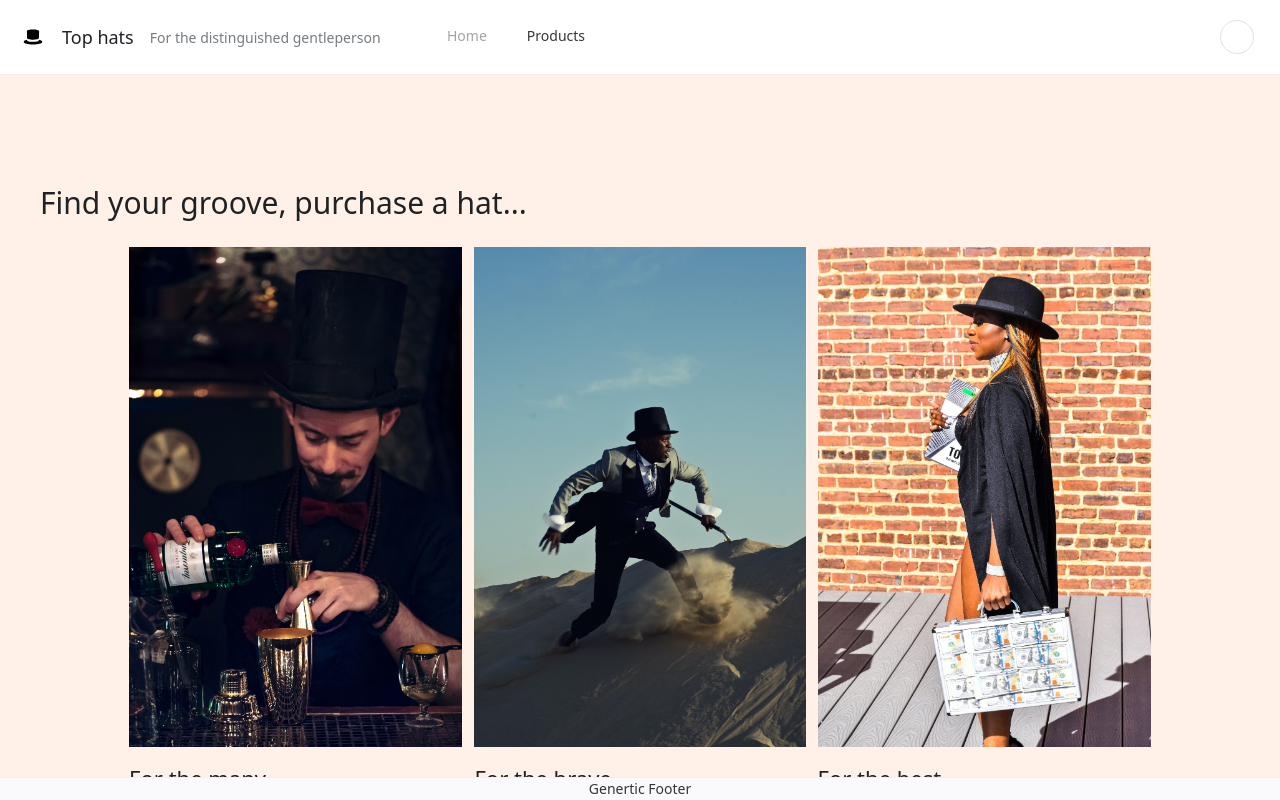
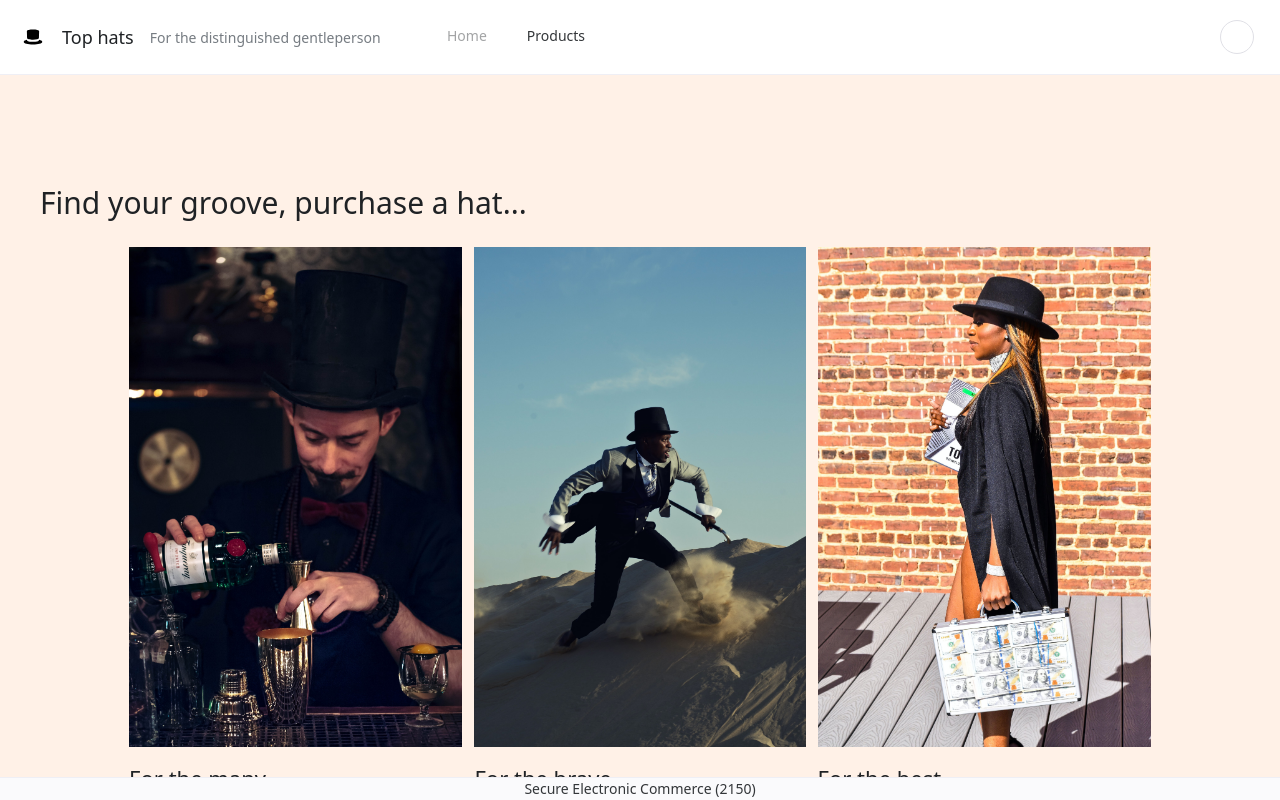
Before and after one commit to william-cohen/top-hats, a Vue app: page / in a window 1280 px wide. Built offline with nearby package versions, Linux system fonts and the light colour scheme; some icons are missing; what mande would draw is missing.

Commit message:
secure e commerce in the footer

```diff
--- a/src/App.vue
+++ b/src/App.vue
@@ -111,7 +111,7 @@ export default defineComponent({
         </div>
       </n-layout-content>
       <n-layout-footer position="absolute" bordered>
-        <n-space justify="center">Genertic Footer</n-space>
+        <n-space justify="center">Secure Electronic Commerce (2150)</n-space>
       </n-layout-footer>
     </n-layout>
   </n-config-provider>
```
